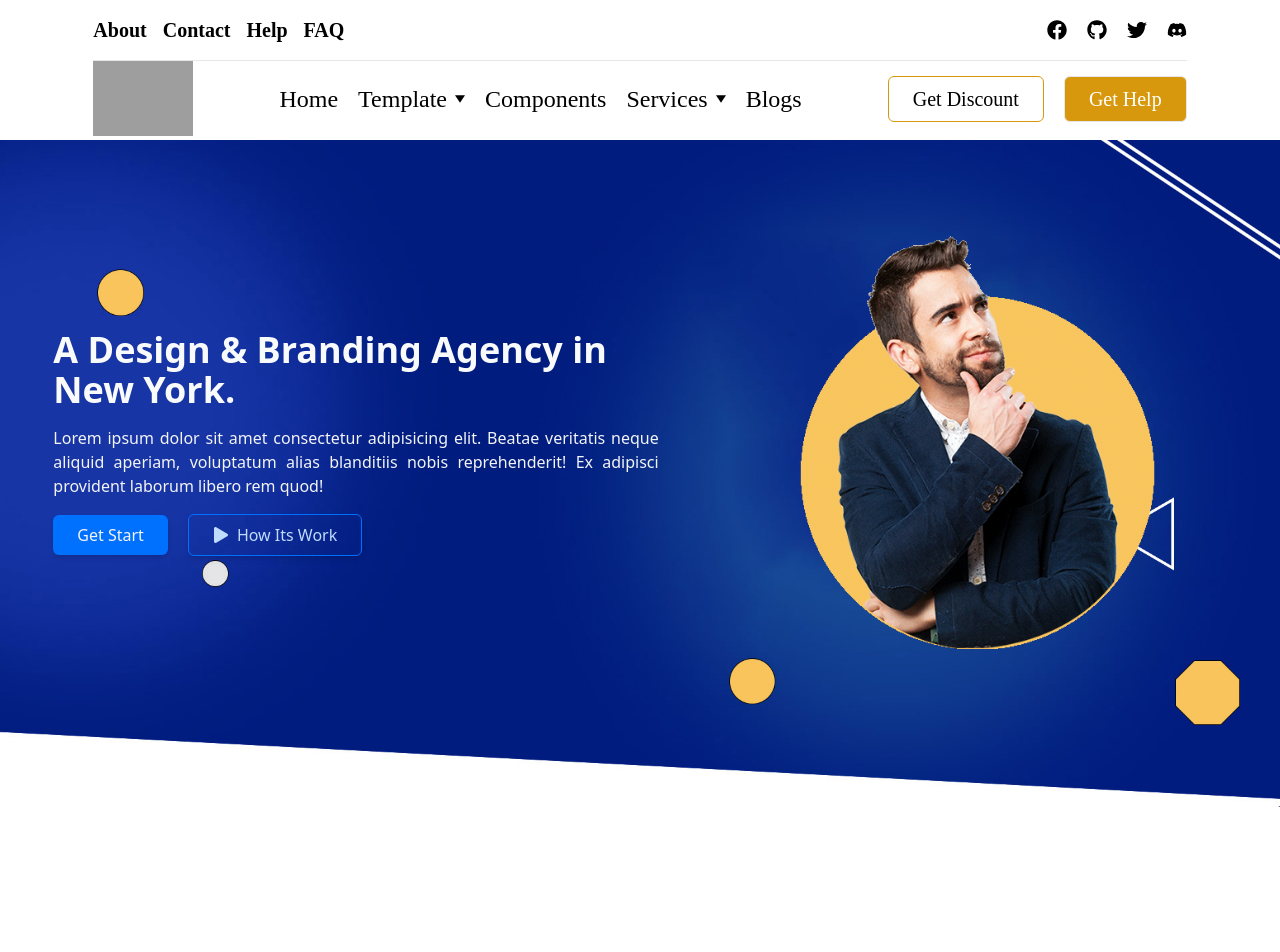
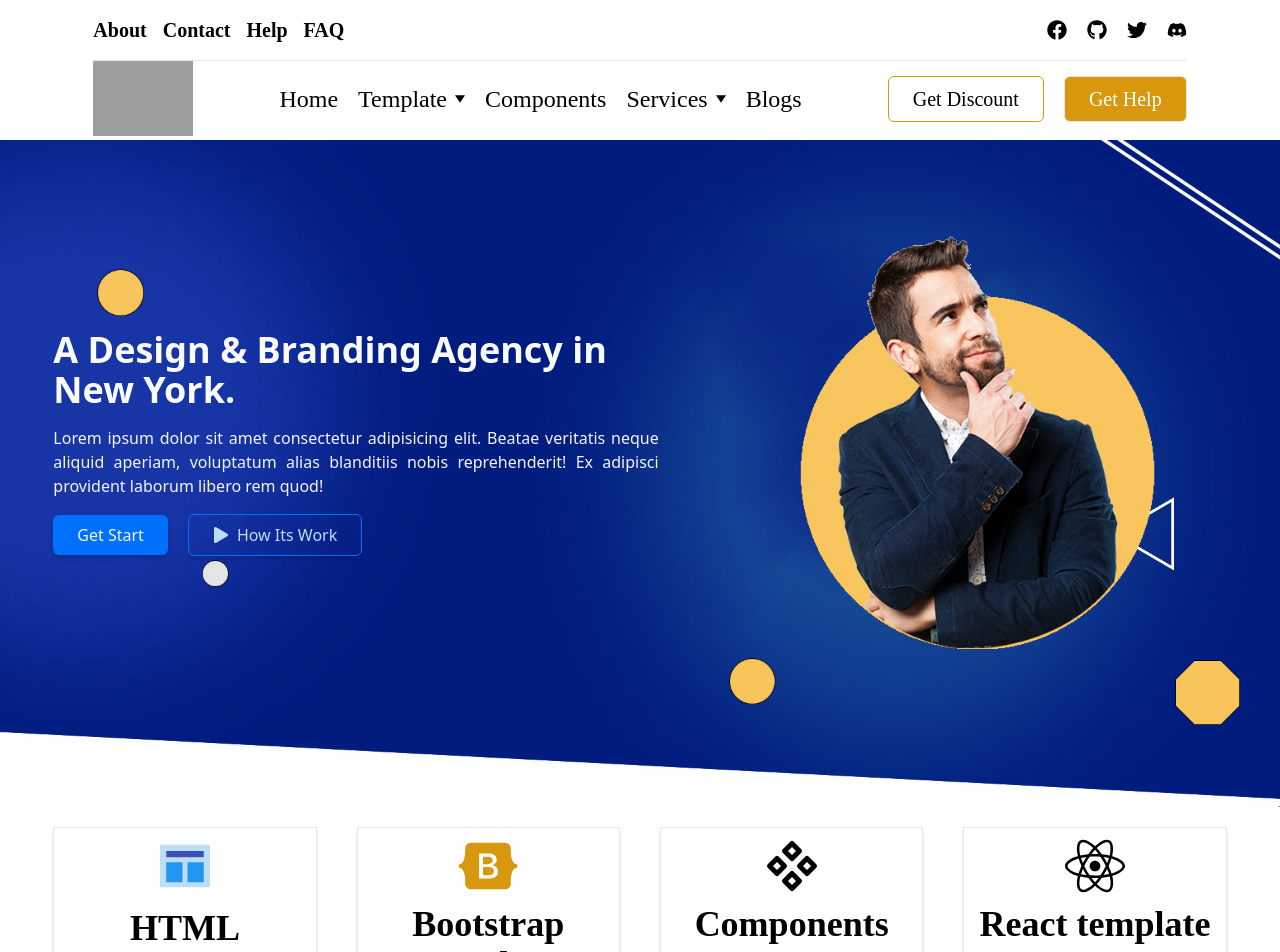
Before and after one commit to programmer-kabir/MY-WEBSITE, a React (Vite) app in the folder Client/: page / in a window 1280 px wide. Shown: the top 952 px of the page. Before the commit the page ends 807 px from the top, so only its background shows below. Built offline with nearby package versions, Linux system fonts and the light colour scheme; grey boxes are pictures that could not be loaded; a web font is replaced by a local one.

Commit message:
file straucter

```diff
--- a/Client/src/Pages/Home/Home.jsx
+++ b/Client/src/Pages/Home/Home.jsx
@@ -1,12 +1,13 @@
 import React from 'react';
-import Purchase from '../../Components/Home/Purchase/Purchase';
-import Banner from '../../Components/Home/Banner/Banner';
+import Banner from './Banner/Banner';
+import FetureTopSection from './FetureTopSection/FetureTopSection';
 
 const Home = () => {
     return (
         <div>
             <Banner />
-           {/* <Purchase /> */}
+            <FetureTopSection />
+
         </div>
     );
 };
--- a/Client/src/main.jsx
+++ b/Client/src/main.jsx
@@ -1,6 +1,5 @@
 import React from "react";
 import ReactDOM from "react-dom/client";
-import App from "./App.jsx";
 import "./index.css";
 import { RouterProvider } from "react-router-dom";
 import router from "./Router/Router.jsx";
```
Also changed, not shown: Client/src/Pages/Home/Banner/Banner.css (added), Client/src/Pages/Home/Banner/Banner.jsx (renamed from Client/src/Components/Home/Banner/Banner.jsx), Client/src/Pages/Home/FetureTopSection/FetureTopSection.jsx (renamed from Client/src/Components/FetureTopSection/FetureTopSection.jsx), Client/src/Pages/Home/Purchase/Purchase.jsx (renamed from Client/src/Components/Home/Purchase/Purchase.jsx).
